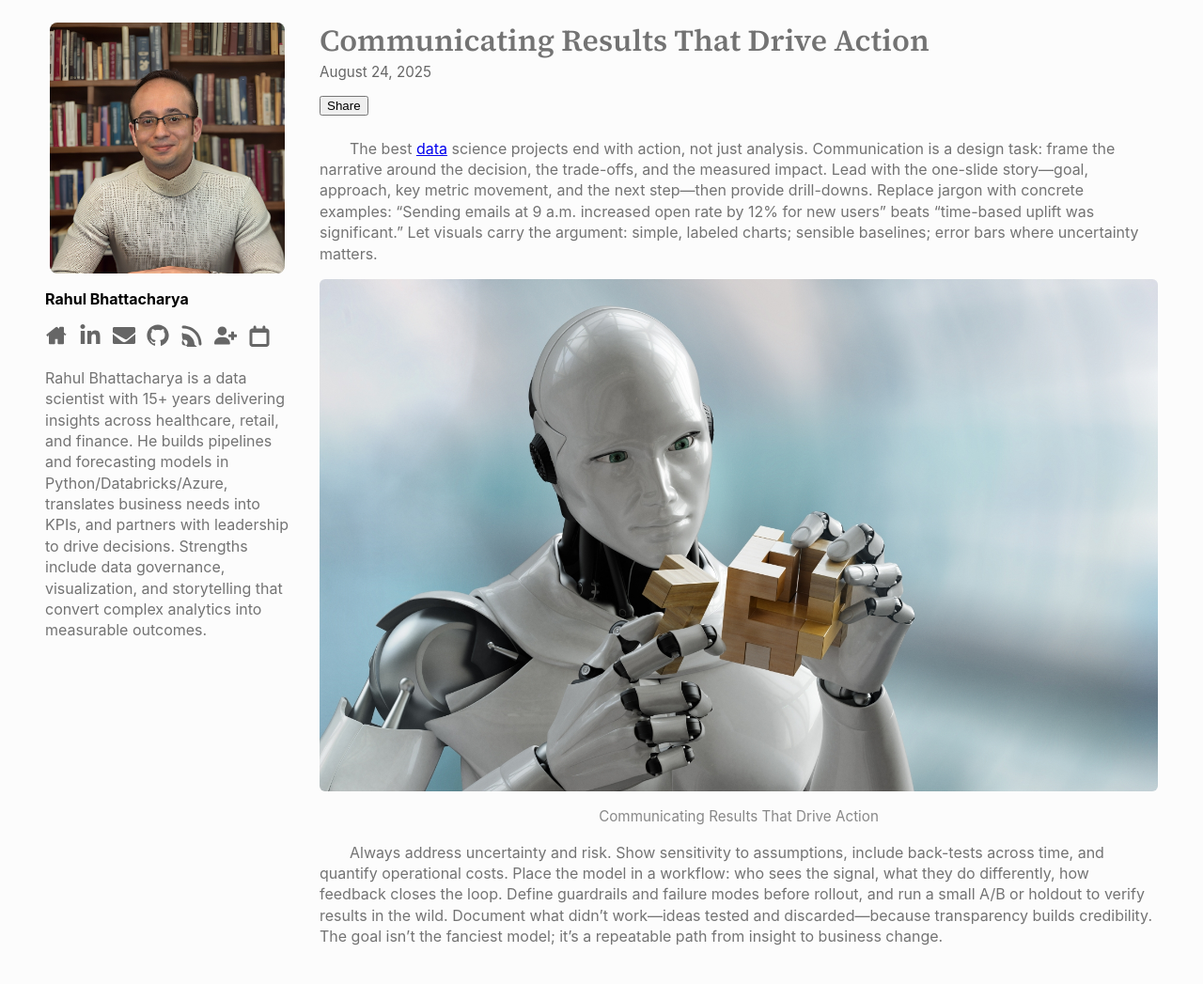
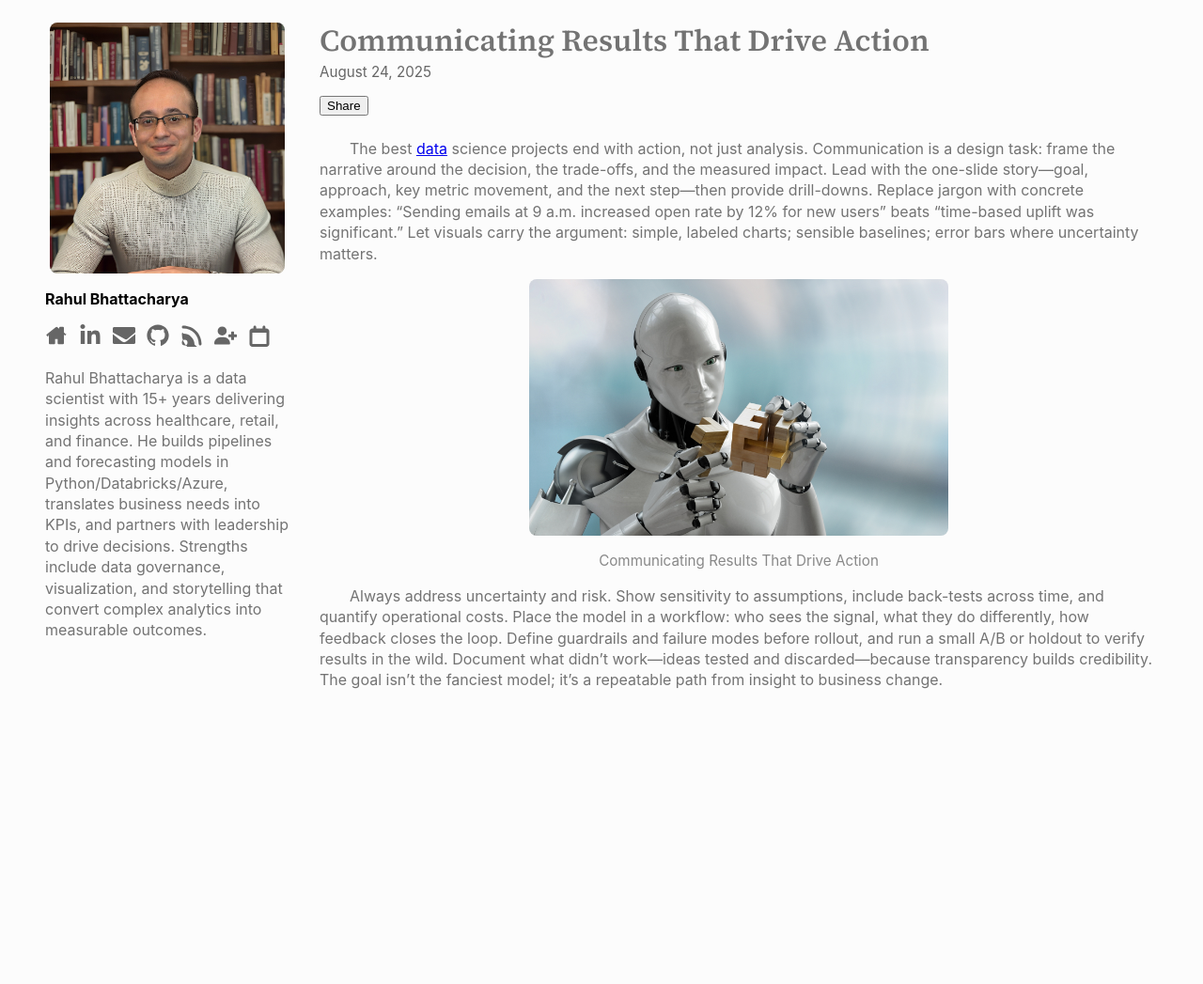
Before and after one commit to RahulBhattacharya1/RahulBhattacharya1.github.io, a Jekyll site: the page built from _posts/2025-08-24-second.md, in a window 1280 px wide. Shown: the whole page at 94% size. Built offline with Jekyll 4.4.1, drawn with Linux system fonts in a browser that asks for light colours; comment, search, counter and statistics services are not loaded; after the commit the page ends 900 px from its top, so only the background shows below that.

Commit message:
Update main.scss

```diff
--- a/assets/css/main.scss
+++ b/assets/css/main.scss
@@ -151,15 +151,6 @@
   border-radius: 8px;
 }
 
-/* Make any images inside the post content responsive too */
-.main-inner img {
-  max-width: 100%;
-  height: auto;
-  display: block;
-  margin: 1rem 0;
-  border-radius: 6px;
-}
-
 .post-hero {
   margin: 0 0 1rem;
 }
@@ -254,7 +245,7 @@
 }
 
 /* Post body images: 50% on desktop, full-width on mobile */
-.layout--single .entry-content img {
+.is-post .main-inner img {
   width: 50% !important;
   height: auto;
   display: block;
@@ -262,7 +253,7 @@
 }
 
 @media (max-width: 768px) {
-  .layout--single .entry-content img {
+  .is-post .main-inner img {
     width: 100% !important; /* easier to view on phones */
   }
 }
```
